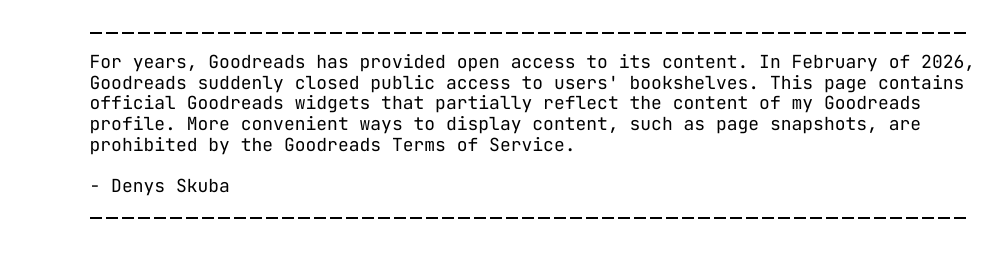
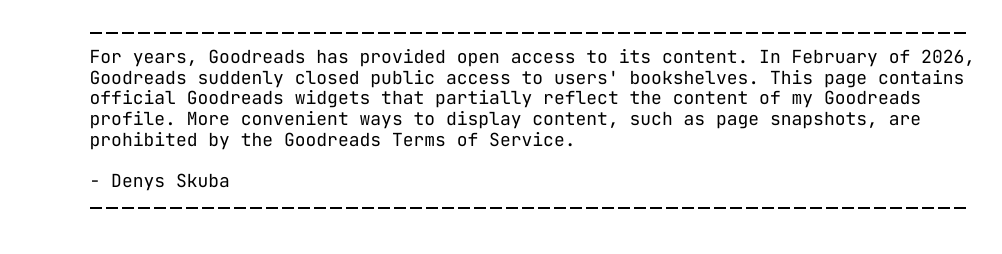
Before and after one commit to denys-skuba/denys-skuba.github.io, a plain HTML site: page index.html in a window 1280 px wide. Shown: the top 254 px of the page, without its empty margins (104-1106 px from the left). Drawn offline with nearby package versions, Linux system fonts and the light colour scheme; a script that the page names is missing.

Commit message:
Update styles.css

```diff
--- a/styles.css
+++ b/styles.css
@@ -42,7 +42,7 @@ body {
   font-weight: normal;
   font-family: "JetBrains Mono", monospace;
   margin-bottom: 50px;
-  padding-block: 20px;
+  padding-block: 15px;
   position: relative;
 }
 
```
